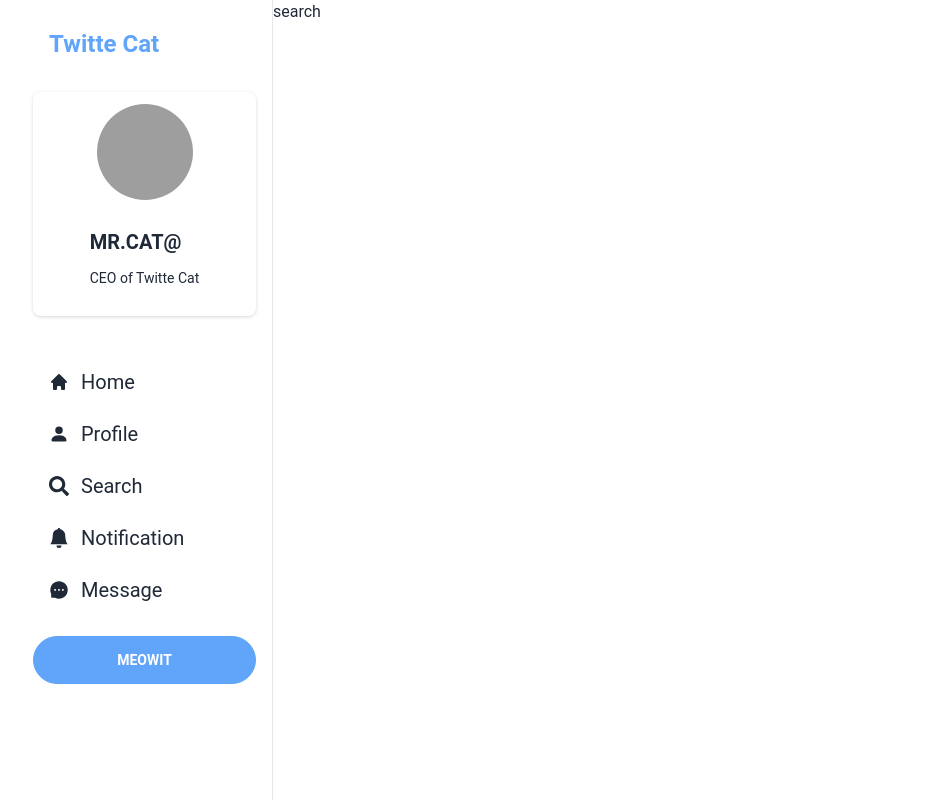
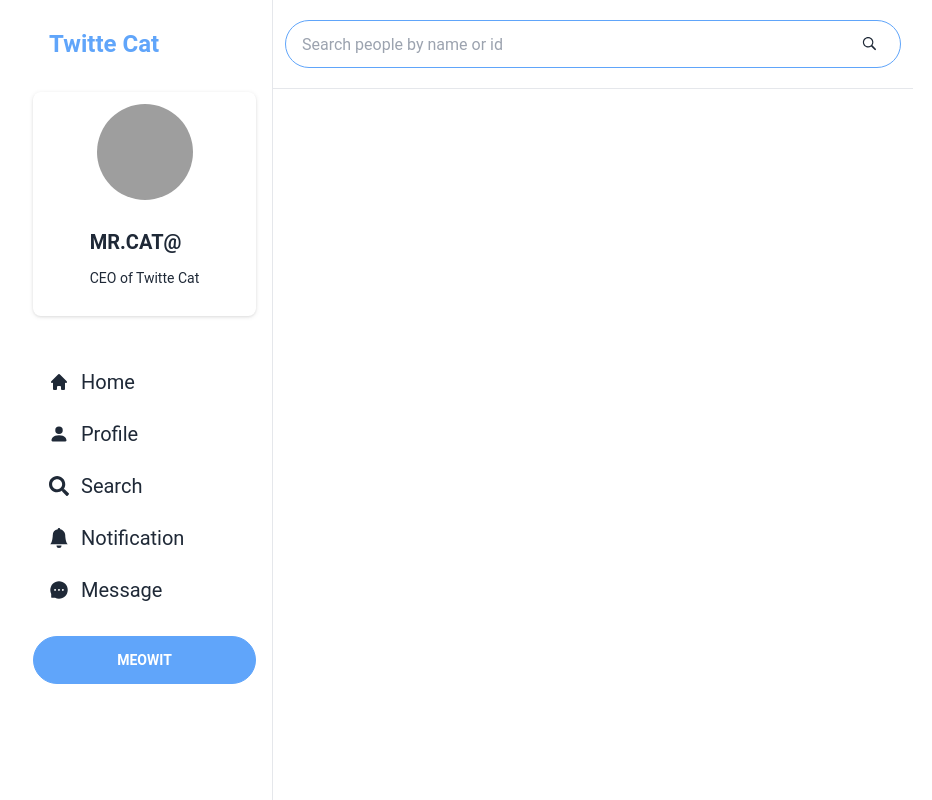
Before and after one commit to MdMuzahid07/Twitte-Cat-PWA, a React (Create React App) app: page /search in a window 1280 px wide. Shown: the whole page, without its empty margins (175-1107 px from the left). Built offline with nearby package versions, Linux system fonts and the light colour scheme; grey boxes are pictures that could not be loaded.

Commit message:
SearchInput component UI maked

```diff
--- /dev/null
+++ b/src/components/main/search/SearchInput.js
@@ -0,0 +1,13 @@
+import React from 'react';
+import { GoSearch } from 'react-icons/go';
+
+const SearchInput = () => {
+    return (
+        <section className="py-5 border-b sticky bg-base-100 top-0 px-3 z-30">
+           <div className="flex items-center"> <input type="text" placeholder="Search people by name or id" className="input w-full rounded-full border border-blue-400 realative"/>
+                <button className="absolute right-7 btn btn-sm btn-circle btn-ghost"><GoSearch/></button></div>
+        </section>
+    );
+};
+
+export default SearchInput;
--- a/src/pages/Search.js
+++ b/src/pages/Search.js
@@ -1,10 +1,14 @@
 import React from 'react';
+import SearchInput from '../components/main/search/SearchInput';
 
 const Search = () => {
     return (
-        <div>
-            <h2>search</h2>
-        </div>
+        <section className="overflow-y-scroll w-full">
+            <SearchInput />
+            <div className="px-3">
+
+            </div>
+        </section>
     );
 };
 
```
